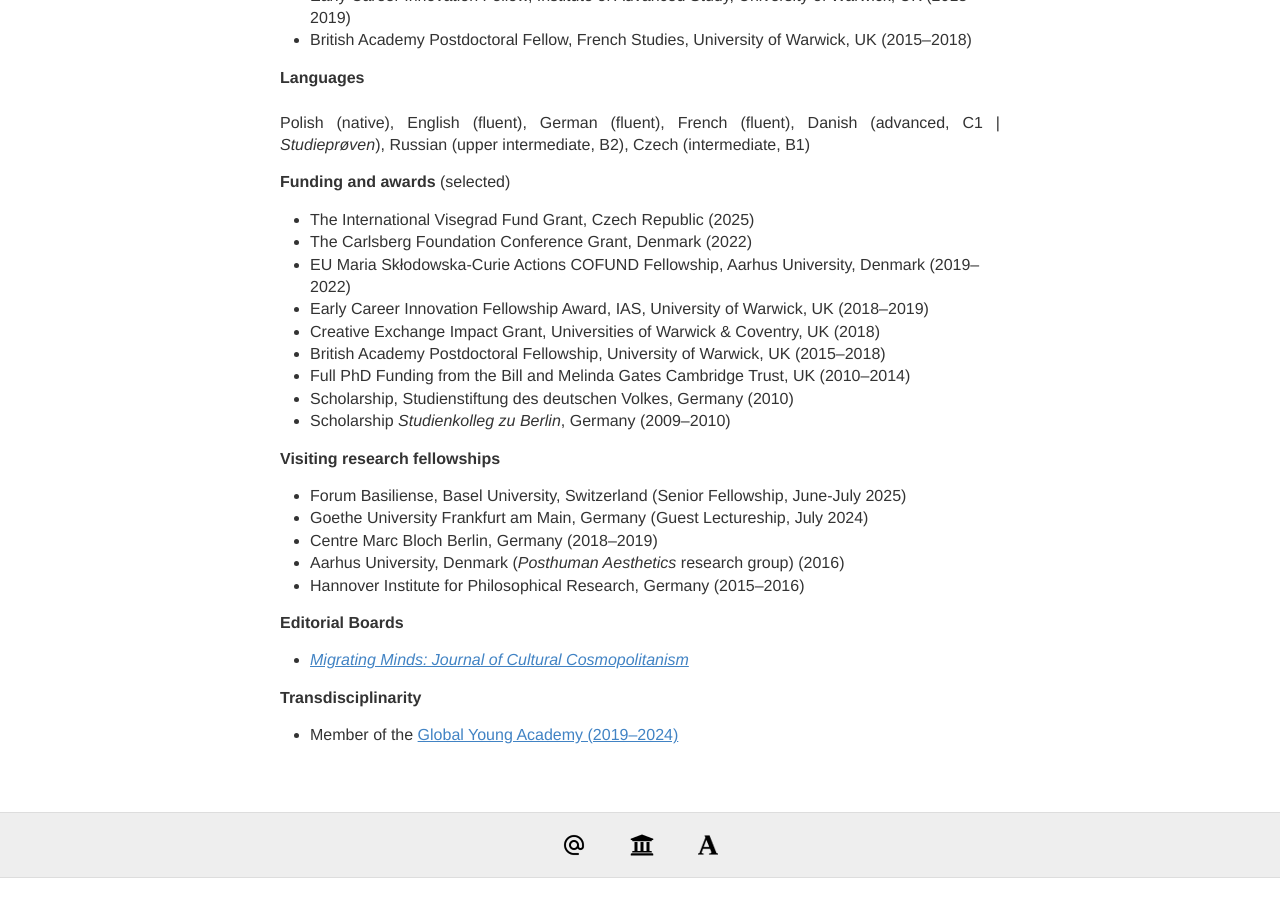
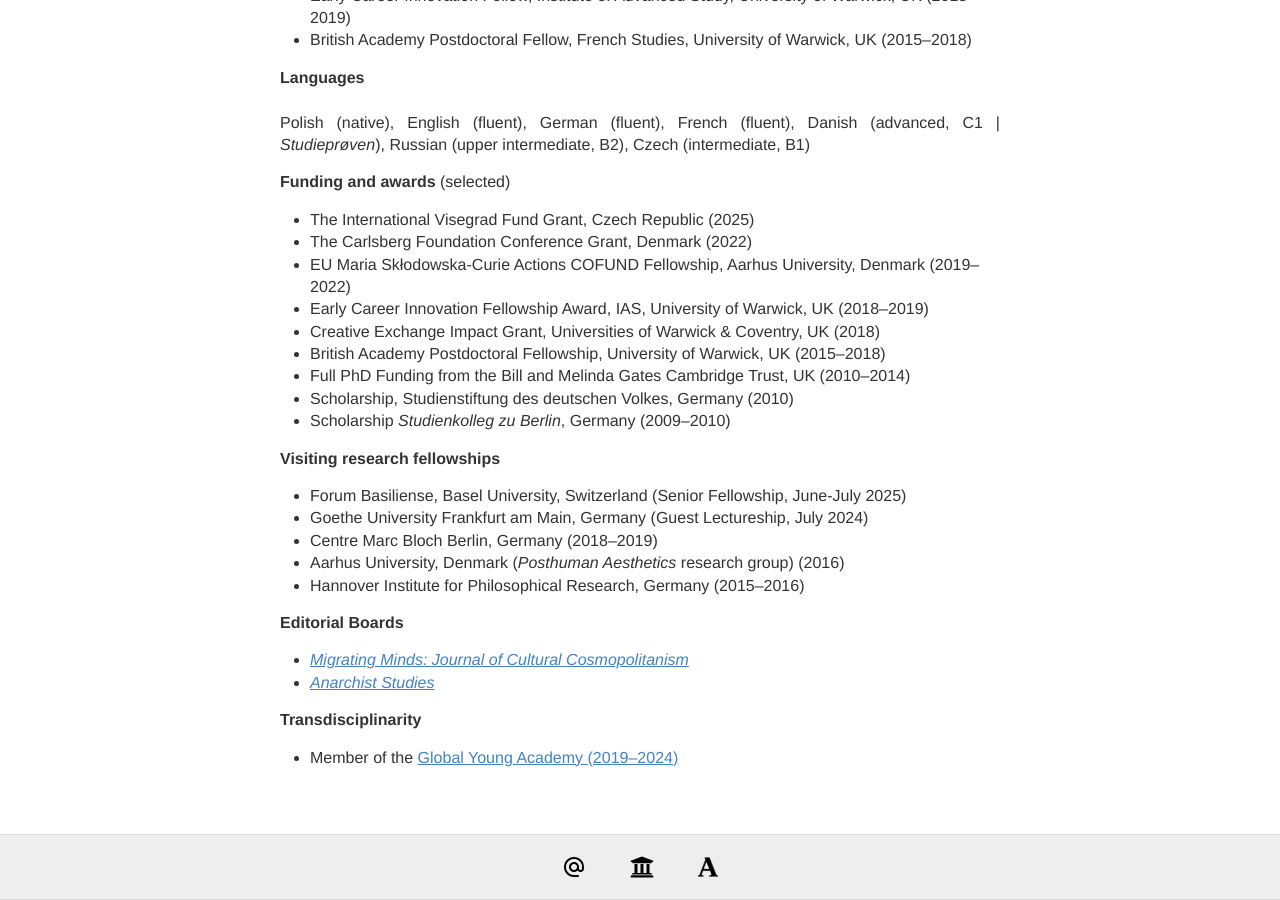
Before and after one commit to IJanicka/IJanicka.github.io, a Jekyll site: the page built from about.md, in a window 1280 px wide and 900 px high, scrolled down 1481 px. Built offline with Jekyll 4.4.1, drawn with Linux system fonts in a browser that asks for light colours; before the commit the page ends 2359 px from its top, so only the background shows below that.

Commit message:
Update about.md

```diff
--- a/about.md
+++ b/about.md
@@ -65,7 +65,8 @@
 
 **Editorial Boards**
 
-* <a href="https://migratingminds.georgetown.edu" target="_blank"> *Migrating Minds: Journal of Cultural Cosmopolitanism*
+* <a href="https://migratingminds.georgetown.edu" target="_blank"> *Migrating Minds: Journal of Cultural Cosmopolitanism* <br>
+*  <a href="https://journals.sagepub.com/editorial-board/ANA?_gl=11x91b9v_upMQ.._gaNTQ4MTQ1MjEuMTc5MDY3NzkzOA.._ga_60R758KFDGczE3OTA2Nzc5MzgkbzEkZzEkdDE3OTA2Nzc5NTEkajQ3JGwxJGg5MTE5MTE3NDg." target="_blank"> *Anarchist Studies* <br>
 
 **Transdisciplinarity**
 
```
